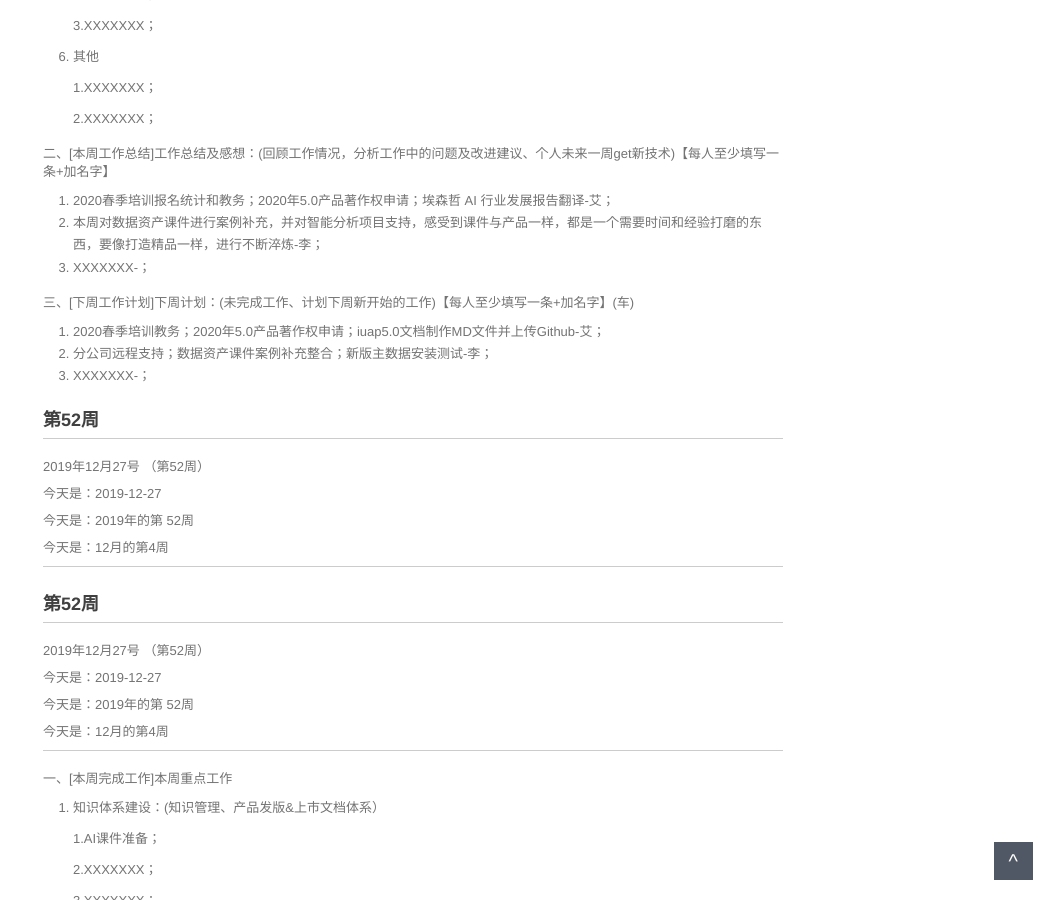
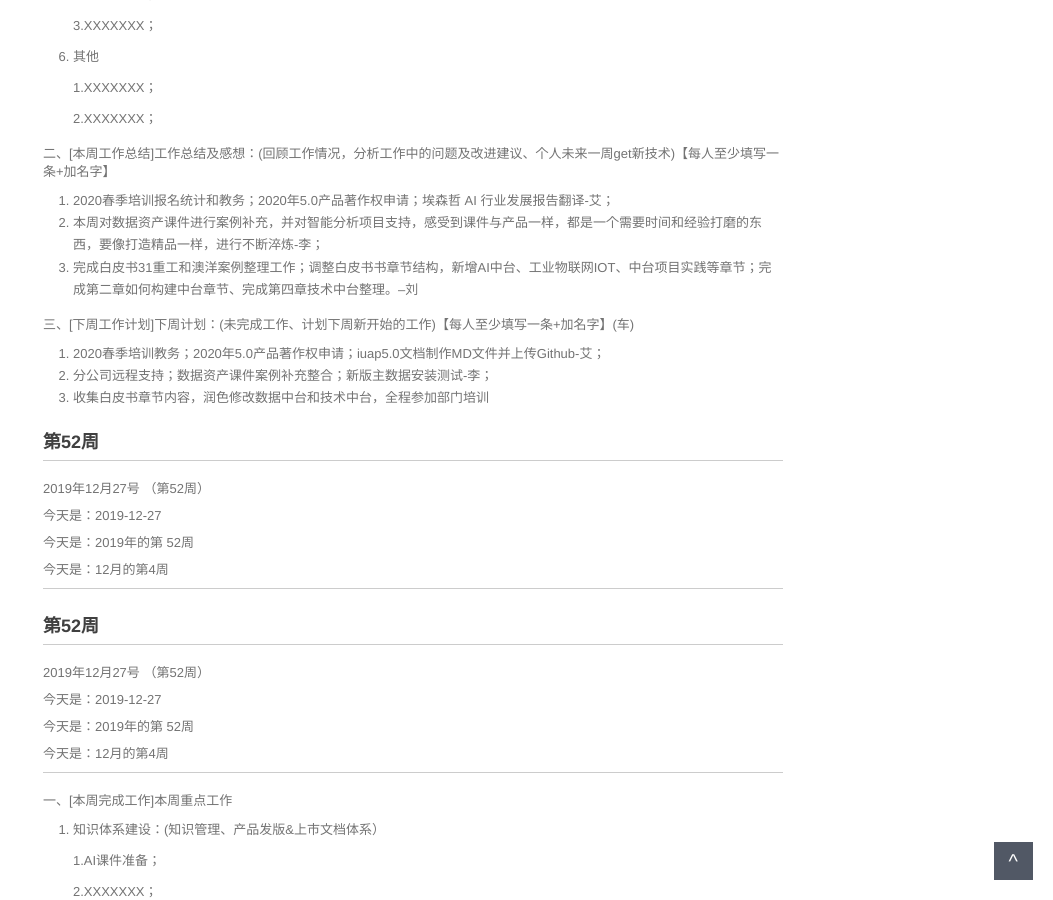
Before and after one commit to walllFlower/blog, a Jekyll site: the page built from _posts/2018-07-17-day_report_cxz.md, in a window 1280 px wide and 900 px high, scrolled down 1112 px. Shown: the whole window, without its empty margins (227-1280 px from the left). Built offline with Jekyll 4.4.1, drawn with Linux system fonts in a browser that asks for light colours; comment, search, counter and statistics services are not loaded.

Commit message:
Update 2018-07-17-day_report_cxz.md

```diff
--- a/_posts/2018-07-17-day_report_cxz.md
+++ b/_posts/2018-07-17-day_report_cxz.md
@@ -75,13 +75,13 @@ categories: 技术运营工作周报
 
 1. 2020春季培训报名统计和教务；2020年5.0产品著作权申请；埃森哲 AI 行业发展报告翻译-艾；
 2. 本周对数据资产课件进行案例补充，并对智能分析项目支持，感受到课件与产品一样，都是一个需要时间和经验打磨的东西，要像打造精品一样，进行不断淬炼-李；
-3. XXXXXXX-；
+3. 完成白皮书31重工和澳洋案例整理工作；调整白皮书书章节结构，新增AI中台、工业物联网IOT、中台项目实践等章节；完成第二章如何构建中台章节、完成第四章技术中台整理。--刘
 
 三、[下周工作计划]下周计划：(未完成工作、计划下周新开始的工作)【每人至少填写一条+加名字】(车)
 
 1. 2020春季培训教务；2020年5.0产品著作权申请；iuap5.0文档制作MD文件并上传Github-艾；
 2. 分公司远程支持；数据资产课件案例补充整合；新版主数据安装测试-李；
-3. XXXXXXX-；
+3. 收集白皮书章节内容，润色修改数据中台和技术中台，全程参加部门培训
 
 
 
```
